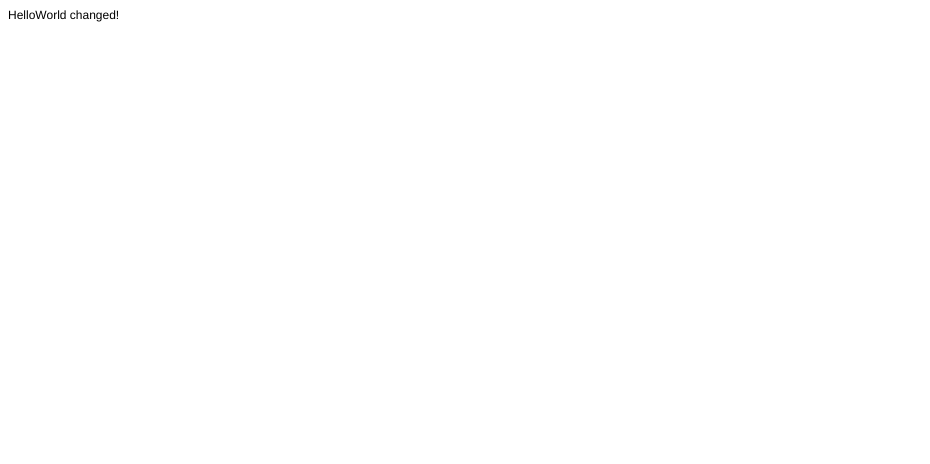
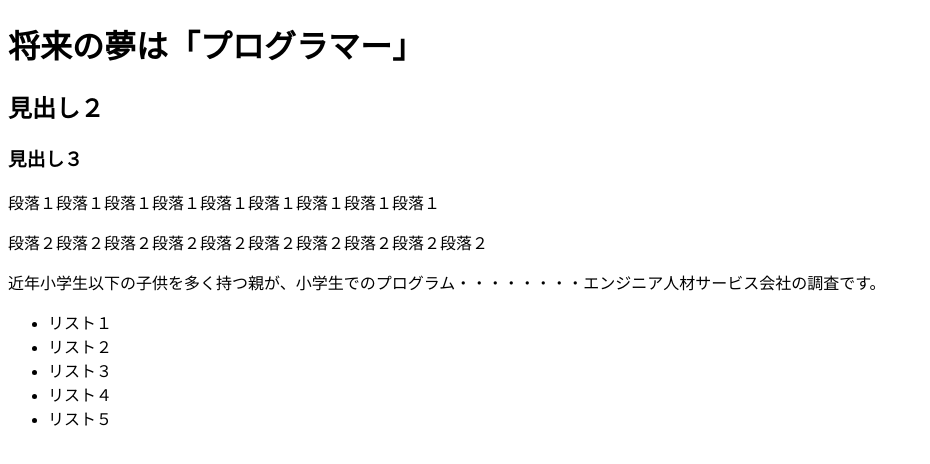
Before and after one commit to YOSHIDARIE/4196, a plain HTML site: page index.html in a window 1280 px wide. Shown: the whole page, without its empty margins (0-930 px from the left). Drawn offline with Linux system fonts and the light colour scheme.

Commit message:
practice

```diff
--- a/index.html
+++ b/index.html
@@ -1,16 +1,25 @@
-<!DOCTYPE html PUBLIC "-//W3C//DTD HTML 4.01//EN" "http://www.w3.org/TR/html4/strict.dtd">
-<html>
+<!DOCTYPE html>
+<html lang="ja">
 <head>
-  <meta http-equiv="Content-Type" content="text/html; charset=utf-8">
-  <meta http-equiv="Content-Style-Type" content="text/css">
-  <title></title>
-  <meta name="Generator" content="Cocoa HTML Writer">
-  <meta name="CocoaVersion" content="1894.4">
-  <style type="text/css">
-    p.p1 {margin: 0.0px 0.0px 0.0px 0.0px; font: 12.0px Helvetica}
-  </style>
+  <meta charset="utf-8">
+  <meta name="viewport"content="width=dvice-width,initial-scale=1.0">
+  <meta http-equiv="X-UA=Compatible"content="ie=edge">
+  <title>HTMLの練習</title>
 </head>
 <body>
-<p class="p1">HelloWorld changed!</p>
+  <h1>
+    将来の夢は「プログラマー」
+  </h1>
+  <h2>見出し２</h2>
+  <h3>見出し３</h3>
+  <p>段落１段落１段落１段落１段落１段落１段落１段落１段落１</p><p>段落２段落２段落２段落２段落２段落２段落２段落２段落２段落２</p>
+  近年小学生以下の子供を多く持つ親が、小学生でのプログラム・・・・・・・・エンジニア人材サービス会社の調査です。
+  <ul>
+    <li>リスト１</li>
+    <li>リスト２</li>
+    <li>リスト３</li>
+    <li>リスト４</li>
+    <li>リスト５</li>
+  </ul>
 </body>
 </html>
```
